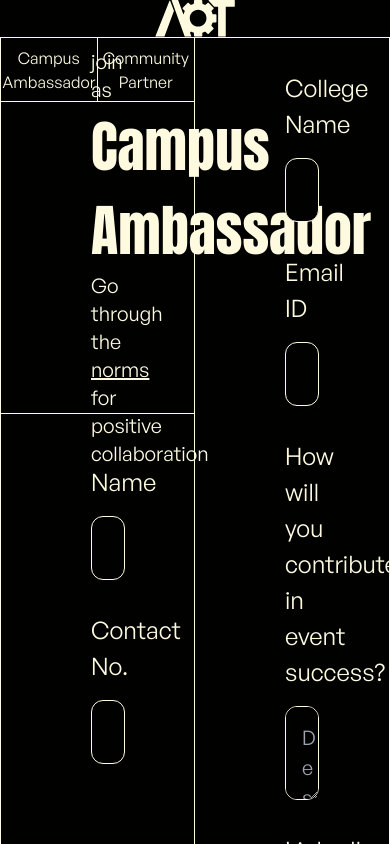
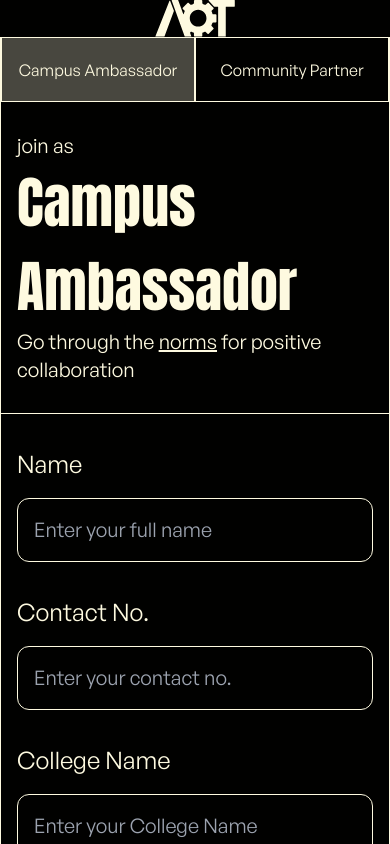
Before and after one commit to TechFiesta2024/arrakis, a Next.js app: page /collaborate in a window 390 px wide. Shown: the top 844 px of the page. Built offline with nearby package versions, Linux system fonts and the light colour scheme.

Commit message:
feat: collaborate responsive

```diff
--- a/src/app/collaborate/page.jsx
+++ b/src/app/collaborate/page.jsx
@@ -14,11 +14,13 @@ export default function CollaboratePage() {
   const handleCampusAmbassadorClick = () => {
     setShowCampusAmbassador(true);
     setShowCommunityPartner(false);
+    setSelectedButton('Campus Ambassador');
   };
 
   const handleCommunityPartnerClick = () => {
     setShowCommunityPartner(true);
     setShowCampusAmbassador(false);
+    setSelectedButton('Community Partner');
   };
 
 
@@ -292,26 +294,37 @@ export default function CollaboratePage() {
     }
   }
 
+
+  const [selectedButton, setSelectedButton] = useState('Campus Ambassador');
+
+  const collaborateButtonClass = "border-x-[0.5px] h-full w-1/2 flex justify-center items-center";
+  const selectedCollaborateButtonClass = "border-x-[0.5px] h-full w-1/2 flex justify-center items-center bg-yellowish28";
+
+
+
+
   return (
     <>
-      <div className='collab__container flex w-full px-0 md:px-20  border-yellowish text-yellowish'>
-        <div className='collab__left flex w-1/2 border-x-[0.5px] flex-col'>
+      <div className='collab__container flex flex-col md:flex-row w-full px-0 md:px-20  border-yellowish text-yellowish'>
+        <div className='collab__left flex w-full md:w-1/2 border-x-[0.5px] flex-col'>
           <div className='collab__buttons flex w-full h-16 border-b-[0.5px]'>
             <button
               onClick={handleCampusAmbassadorClick}
-              className='border-r-[0.5px] h-full w-1/2 flex justify-center items-center'
+
+              className={selectedButton === 'Campus Ambassador' ? selectedCollaborateButtonClass : collaborateButtonClass}
             >
               Campus Ambassador
             </button>
             <button
               onClick={handleCommunityPartnerClick}
-              className='h-full w-1/2 flex justify-center items-center'
+
+              className={selectedButton === 'Community Partner' ? selectedCollaborateButtonClass : collaborateButtonClass}
             >
               Community Partner
             </button>
           </div>
 
-          <div className='collab__title flex h-[312px] px-[90px] justify-center flex-col border-b-[0.5px]'>
+          <div className='collab__title flex h-[312px] px-4 md:px-[90px] justify-center flex-col border-b-[0.5px]'>
             {showCampusAmbassador && (
               <>
                 <p className='text-xl'>join as</p>
@@ -339,10 +352,10 @@ export default function CollaboratePage() {
               </>
             )}
           </div>
-          <div className='collab__left_input h-[400px] flex px-[90px] flex-col justify-center'>
+          <div className='collab__left_input md:h-[400px] flex px-4 md:px-[90px] flex-col md:justify-center'>
             {showCampusAmbassador && (
               <>
-                <div className='input_name flex flex-col pb-8'>
+                <div className='input_name flex flex-col py-8 md:pb-8 md:pt-0'>
                   <label className='text-[24px] pb-4'>Name</label>
                   <input
                     id='ambassador_name'
@@ -353,7 +366,7 @@ export default function CollaboratePage() {
                     className='bg-black border-yellowish border-[0.5px] p-4 text-[20px] rounded-[12px]'
                   />
                 </div>
-                <div className='input_name flex flex-col'>
+                <div className='input_name flex flex-col pb-8 md:pb-0'>
                   <label className='text-[24px] pb-4'>Contact No.</label>
                   <input
                     id='ambassador_contact'
@@ -368,7 +381,7 @@ export default function CollaboratePage() {
             )}
             {showCommunityPartner && (
               <>
-                <div className='input_name flex flex-col pb-8'>
+                <div className='input_name flex flex-col py-8 md:pb-8 md:pt-0'>
                   <label className='text-[24px] pb-4'>Community Name</label>
                   <input
                     id="community_name"
@@ -379,7 +392,7 @@ export default function CollaboratePage() {
                     className='bg-black border-yellowish border-[0.5px] p-4 text-[20px] rounded-[12px]'
                   />
                 </div>
-                <div className='input_name flex flex-col'>
+                <div className='input_name flex flex-col pb-8 md:pb-0'>
                   <label className='text-[24px] pb-4'>
                     Community Contact No.
                   </label>
@@ -397,10 +410,10 @@ export default function CollaboratePage() {
           </div>
         </div>
 
-        <div className='collab__right border-r-[0.5px] flex w-1/2 h-auto items-center py-8'>
+        <div className='collab__right border-x-[0.5px] md:border-r-[0.5px] flex w-full md:w-1/2 h-auto items-center md:py-8'>
           {showCampusAmbassador && (
             <>
-              <div className='collab__right_input h-full flex px-[90px] flex-col w-full justify-evenly'>
+              <div className='collab__right_input h-full flex px-4 md:px-[90px] flex-col w-full justify-evenly'>
                 <div className='input_name flex flex-col pb-8'>
                   <label className='text-[24px] pb-4'>College Name</label>
                   <input
@@ -447,7 +460,7 @@ export default function CollaboratePage() {
                     className='bg-black border-yellowish border-[0.5px] p-4 text-[20px] rounded-[12px]'
                   />
                 </div>
-                <button className='bg-red p-4 text-white rounded-[8px] ' onClick={handleSubmitCampusAmbassador}>
+                <button className='bg-red p-4 text-white rounded-[8px] mb-8 md:mb-0' onClick={handleSubmitCampusAmbassador}>
                   Submit
                 </button>
                 <ToastContainer />
@@ -457,7 +470,7 @@ export default function CollaboratePage() {
 
           {showCommunityPartner && (
             <>
-              <div className='collab__right_input h-auto flex px-[90px] flex-col w-full justify-evenly'>
+              <div className='collab__right_input h-auto flex px-4 md:px-[90px] flex-col w-full justify-evenly'>
                 <div className='input_name flex flex-col pb-8'>
                   <label className='text-[24px] pb-4'>
                     Community Lead Name
@@ -506,7 +519,7 @@ export default function CollaboratePage() {
                     className='bg-black border-yellowish border-[0.5px] p-4 text-[20px] rounded-[12px]'
                   />
                 </div>
-                <button className='bg-red p-4 text-white rounded-[8px] ' onClick={handleSubmitCommunityPartner}>
+                <button className='bg-red p-4 text-white rounded-[8px] mb-8 md:mb-0' onClick={handleSubmitCommunityPartner}>
                   Submit
                 </button>
                 <ToastContainer />
--- a/src/app/team/page.jsx
+++ b/src/app/team/page.jsx
@@ -14,7 +14,7 @@ export default function TeamPage() {
     useEffect(() => {
         const filtered = teamData.filter(member => member.department === selectedButton)
         setFilteredData(filtered)
-    },[selectedButton])
+    }, [selectedButton])
 
     const btnClass = 'px-5 py-3 md:w-[147px] border-x-[.5px] border-t-[.5px] border-yellowish font-generalsans text-yellowish'
     const selectedBtnClass = 'px-5 py-3 md:w-[147px] border-x-[.5px] border-t-[.5px] border-yellowish font-generalsans text-yellowish bg-yellowish28'
@@ -49,7 +49,7 @@ export default function TeamPage() {
                                 </button>
                                 <button
                                     onClick={() => setSelectedButton('Content')}
-                                    className={ selectedButton === 'Content' ? selectedBtnClass : btnClass}
+                                    className={selectedButton === 'Content' ? selectedBtnClass : btnClass}
                                 >
                                     Content
                                 </button>
```
